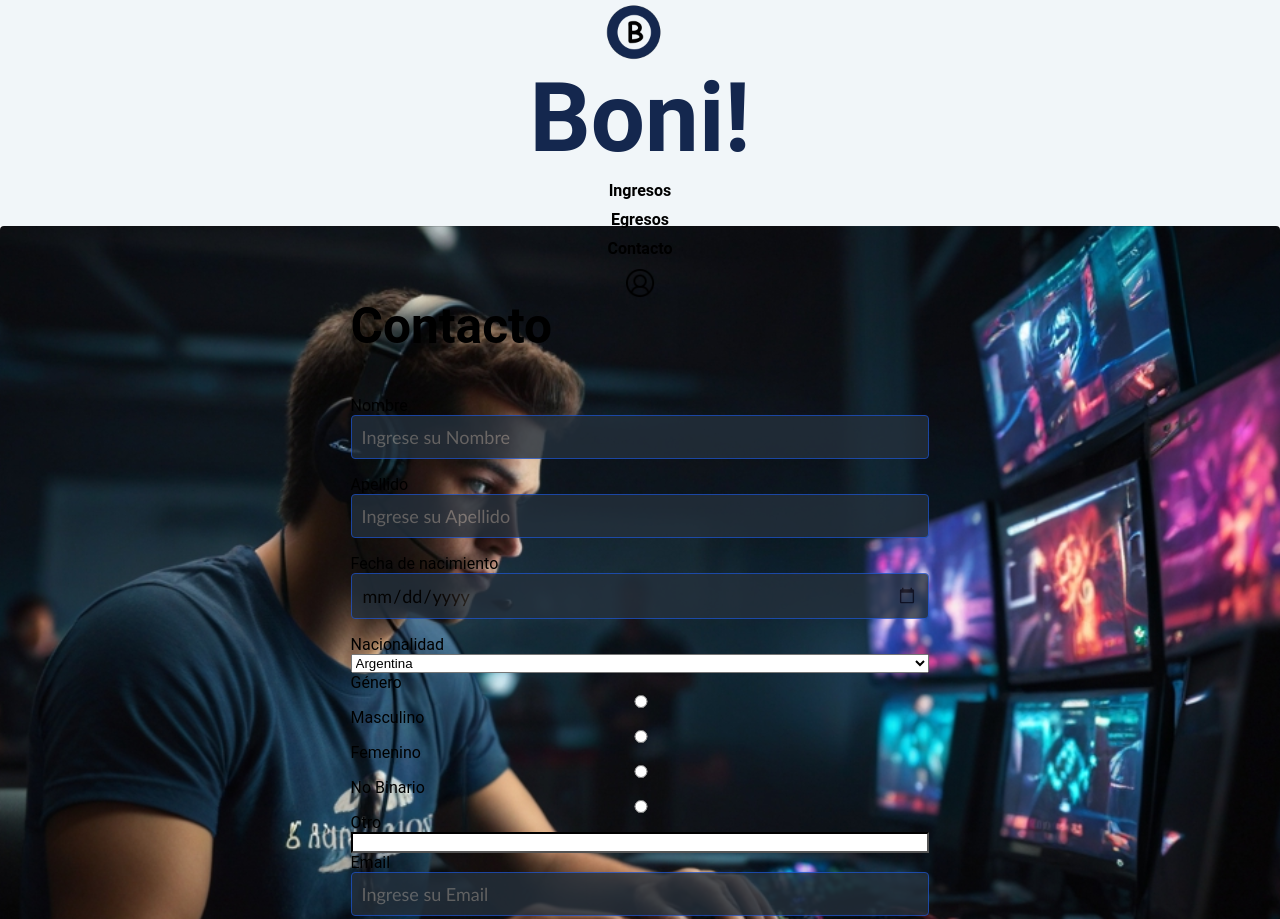
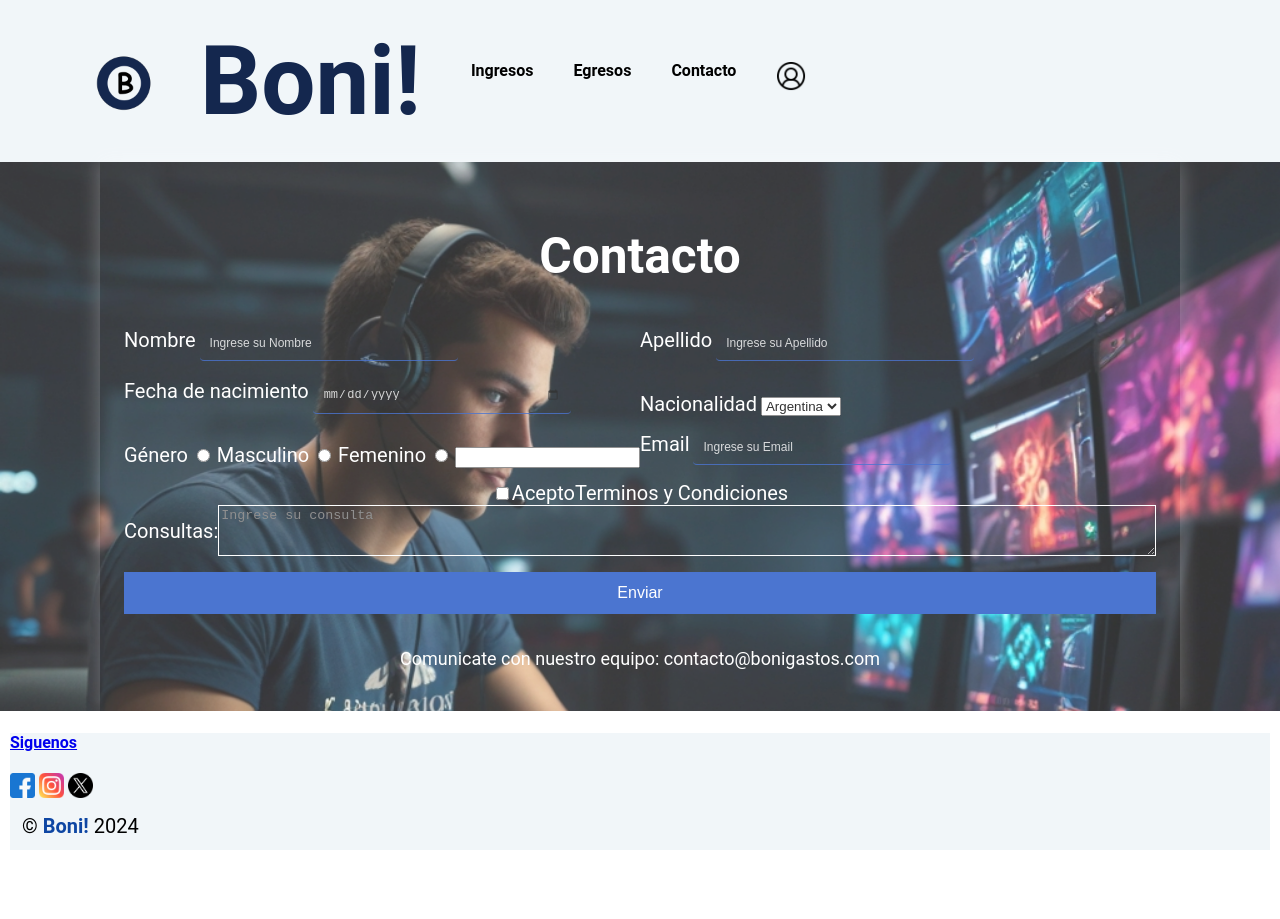
Before and after one commit to CarlaFulcco/TIF-Full-Stack-Python, a plain HTML site: page pages/contact.html in a window 1280 px wide. Shown: the top 919 px of the page. After the commit the page ends 860 px from the top, so only its background shows below. Drawn offline with Linux system fonts and the light colour scheme.

Commit message:
se termina de hacer contact css falta corregir header y footer

```diff
--- a/pages/contact.html
+++ b/pages/contact.html
@@ -22,19 +22,29 @@
             </nav>
         </div>
     </header>
-
+    <section>
         <form action="mailto:contact@example.com" method="get">
             <h2>Contacto</h2>
 
+            <div class="form">
+                <li>
                     <label for="Nombre">Nombre</label>
-        <input id="Nombre" class="controls" type="text" name="name" placeholder="Ingrese su Nombre">
+                    <input id="nombre" class="controls" type="text" name="name" placeholder="Ingrese su Nombre">
+                </li>
 
+                <li>
                     <label for="Apellido">Apellido</label>
                     <input id="Apellido" class="controls" type="text" name="lastname" placeholder="Ingrese su Apellido">
 
+                </li>
+
+                <li>
                     <label>Fecha de nacimiento</label>
                     <input class="controls" type="date">
 
+                </li>
+
+                <li>
                     <label>Nacionalidad</label>
                     <select name="" id="">
                         <option value="">Argentina</option>
@@ -43,29 +53,47 @@
                         <option value="">Brasil</option>
                         <option value="">Mexico</option>
                     </select>
+                </li>
 
+                <li>
                     <label>Género</label>
-        <input type="radio" name="genero">Masculino
-        <input type="radio" name="genero">Femenino
-        <input type="radio" name="genero">No Binario
-        <input type="radio" name="genero">Otro
-        <input type="text">
 
+                    <input type="radio" name="genero">
+                    <label>Masculino</label>
+                    <input type="radio" name="genero">
+                    <label>Femenino</label>
+                    <input type="radio" name="genero">
+                    <input type="text" placeholder="Otro">
+                </li>
+
+                <li>
                     <label>Email</label>
                     <input class="controls" type="email" placeholder="Ingrese su Email">
+                </li>
+            </div>
 
-        <label>Consultas:</label>
-        <textarea class="controls" name="comentario" rows="10" cols="40" maxlength="300" placeholder="Ingrese su consulta"></textarea>
+            <li>
+                <label class="checkbox">
+                    <input type="checkbox">Acepto <a href="#">Terminos y Condiciones</a>
+                </label>
+            </li>
 
-        <label>
-            <input type="checkbox">Acepto Terminos y Condiciones
+            <li>
+                <label class="consultas">Consultas:
+                    <textarea class="textarea" name="comentario" rows="3" cols="150" maxlength="300"
+                    placeholder="Ingrese su consulta"></textarea>
                 </label>
+            </li>
 
-        <button><input type="submit" value="Enviar"></button>
 
-        <p>Comunicate con nuestro equipo: <a href=mailto:contact@example.com>contacto@controldegastos.com</p>
+
+            <input class="button" type="submit" value="Enviar">
+
+            <p>Comunicate con nuestro equipo: <a href=mailto:contact@example.com>contacto@bonigastos.com</p>
 
         </form>
+    </section>
+
 
     <footer>
 
--- a/styles/contact.css
+++ b/styles/contact.css
@@ -7,7 +7,12 @@ body{
      font-family: 'Roboto', sans-serif;
 }
 
-h2{font-size: 3.1em;}
+h2{
+    font-size: 3.1em;
+    color: white;
+    text-align: center;
+}
+
 p{font-size: 1.25em;}
 
 button{
@@ -39,21 +44,19 @@ header .logo{
 
 header .marca{
     margin: 0;
-    padding: 2px 30px;
+    padding: 25px 30px;
     font-weight: bold;
     font-size: 6em;
     color: #14274E;
 }
 
 header .container{
-    display: flex;
-    flex-direction: column;
+    display: flex;;
     align-items: center;
 }
 
 header nav{
     display: flex;
-    flex-direction: column;
     text-align: center;
     padding-bottom: 25px;
 }
@@ -77,44 +80,112 @@ nav {
     margin: 0 auto;
 }
 
-form {
-    margin: auto;
-    padding: 30px;
-    width: 400;
-    border-radius: 4px;
-    display: grid;
-    justify-content: center;
-    color: black;
+section {
     background-image:url(../src/images/imagen_contacto.jpg);
     background-repeat: no-repeat;
     background-attachment: fixed;
     background-size: cover;
+    opacity: 0.8;
+}
+
+form {
+    max-width: 1170px;
+    margin-left:100px;
+    margin-right:100px;
+    padding: 1.5em;
+    color: white;
+    box-shadow: 0 0 20px rgba(255, 255, 255, .3);
+
 }
 
 .controls {
-    width: 100%;
-    background-color: #24303c;
+    width: 50%;
+    background:none;
     opacity: 0.8;
     padding: 10px;
     border-radius: 4px; /*pone los bordes redondos*/
     margin-bottom: 16px;
-    border: 1px solid #1f53c5;
-    font-family: 'calibri';
-    font-size: 18px;
+    outline: 0;  /*le quita el borde cuando se escribe*/
+    border:none; /*le quita el borde al input*/
+    border-bottom: 1px solid #1f53c5;
+    font-size: 12px;
+    color: white;
+    line-height: 1vh;
+}
 
+.form {
+    display:grid; /*divido label e input en columnas**/
+    grid-template-columns: 1fr 1fr;
+    justify-content: center;
+    align-items: center;
 
 }
 
-label, input, textarea {
-    display: grid;
+input::placeholder {
+    color:white;
+}
+
+.consultas {
+    display: flex;
+    justify-content: center;
+    align-items: center;
+    text-align: center;
+}
+
+.textarea {
     box-sizing: border-box;
-    border-color: black;
+    border: 1px solid white;
+    background-color: transparent;
+}
+
+li {
+    list-style-type: none;
+    text-align: left;
 
 }
 
-p {
-    color: rgb(15, 15, 15);
-    text-align: left;
+
+.genero {
+   display:block;
+
+}
+
+label {
+    font-size: 20px;
+}
+
+.checkbox {
+    display: flex;
+    justify-content: center;
+    align-items: center;
+    text-align: center;
+}
+
+form p {
+    color: white;
+    text-align: center;
+    font-size: 18px;
+}
+
+form a {
+    color: white;
+    text-decoration: none;
+}
+
+form a:hover {
+    color:white;
+    text-decoration: underline;
+}
+
+form .button {
+    width: 100%;
+    background: #1f53c5;
+    border:none;
+    padding: 12px;
+    color: white;
+    margin: 16px 0;
+    font-size: 16px;
+
 }
 
 .login{
@@ -122,12 +193,11 @@ p {
 }
 
 footer{
-    min-height: 70px; /*por que?*/
+    margin: 10px;
+     /*por que?*/
     color:black;
     background-color: #F1F6F9;
-    display: flex;
-    justify-content: space-between;
-    align-items: flex-end;
+
 }
 
 footer p{
@@ -171,4 +241,17 @@ footer .color-acento{
     footer .container{
         justify-content: flex-end;
     }
+
+    form {
+        margin: auto;
+        padding: 20px;
+        width: 400px; ancho del formulario
+        background: #24303c;
+        border-radius: 4px;
+        display: grid;
+        grid-template-columns: 30x 500px;
+        justify-content: center;
+        color: white;
+        box-shadow: 7px 13px 37px #000;
+    }
 }
```
Lines whose indentation alone changed are shown as unchanged.
